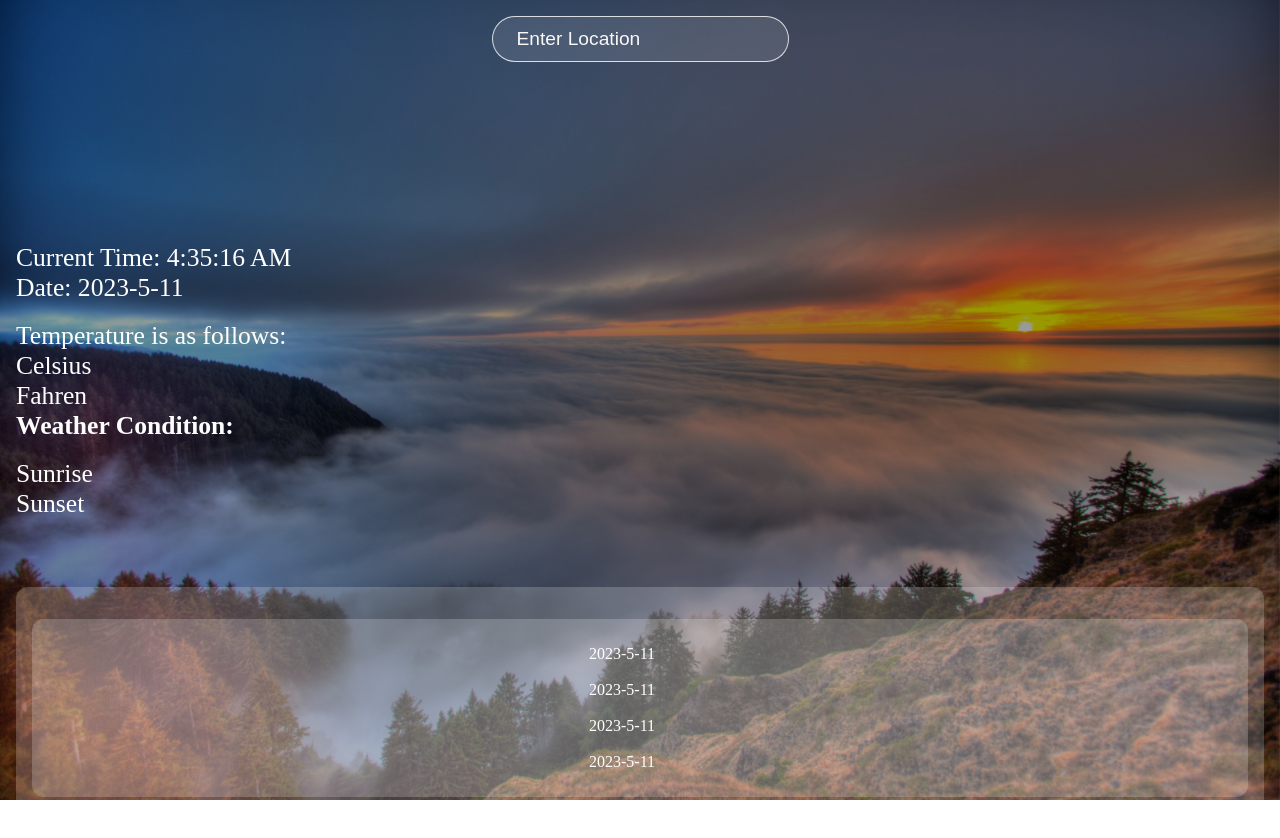
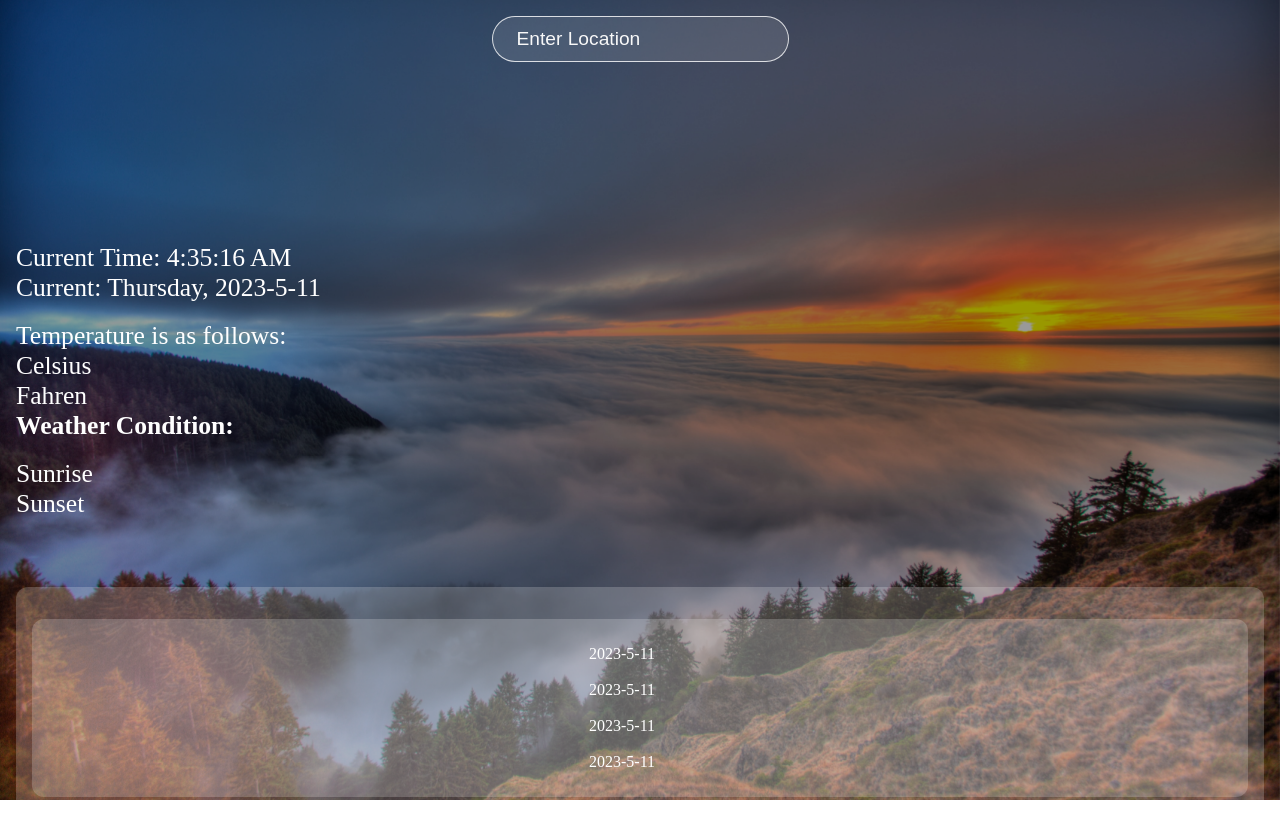
Before and after one commit to Ravkeerat02/Weather, a React (Create React App) app in the folder weather/: page / in a window 1280 px wide. Shown: the top 838 px of the page. Built offline with nearby package versions, Linux system fonts and the light colour scheme.

Commit message:
Displays day and date properly

```diff
--- a/weather/src/App.js
+++ b/weather/src/App.js
@@ -24,7 +24,10 @@ function App() {
 
 
 
-
+// displays the day
+const days = ['Sunday', 'Monday', 'Tuesday', 'Wednesday', 'Thursday', 'Friday', 'Saturday']
+const dayIndex = new Date().getDay()
+const day = days[dayIndex]
 
 
 var today = new Date();
@@ -84,8 +87,8 @@ var currentTime = today.toLocaleTimeString('en-US', { hour: 'numeric', minute: '
             <div className = "currentTime">
                 <p>Current Time: {currentTime}</p>
             </div>
-            <div className= "date">
-                <p>Date: {date}</p>
+            <div className ="dayDate">
+                <p>Current: {day}, {date}</p>
             </div>
             <br></br>
           <p>Temperature is as follows:</p>
```
